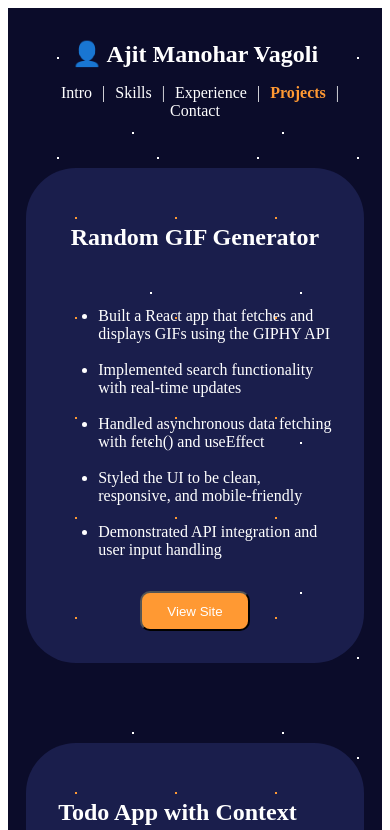
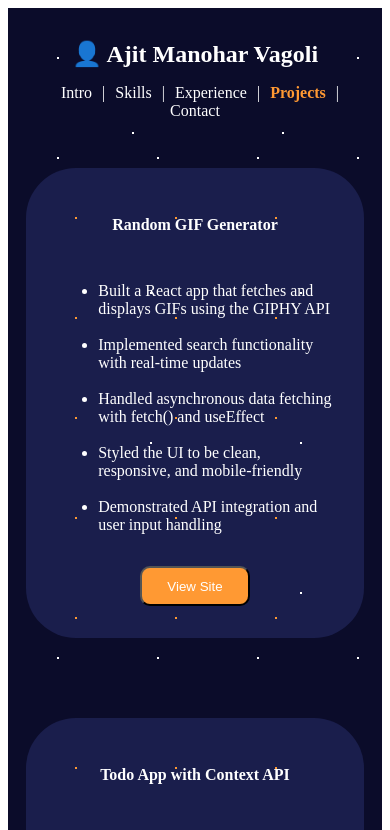
Before and after one commit to AjitVagoli/Portfolio-Website, a React (Vite) app: page /projects in a window 390 px wide. Shown: the top 830 px of the page. Built offline with nearby package versions, Linux system fonts and the light colour scheme.

Commit message:
css update

```diff
--- a/src/index.css
+++ b/src/index.css
@@ -183,6 +183,7 @@
 
     h3{
         font-size: 1rem;
+        font-weight: bold;
     }
 
     p{
@@ -190,10 +191,12 @@
     }
 
     .prjh3{
-        font-size: 1.5rem;
+        font-size: 1rem;
+        font-weight: bold;
     }
 
     h1{
       font-size: 1.5rem;
+      font-weight: bold;
     }
   }
```
